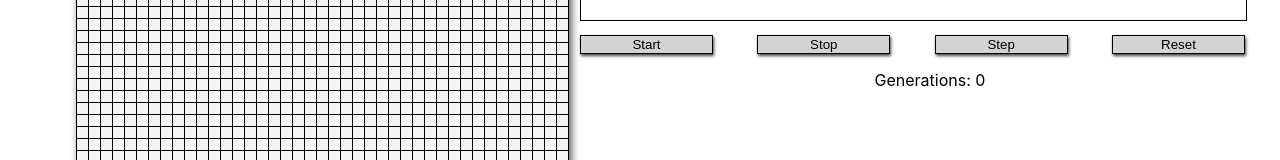
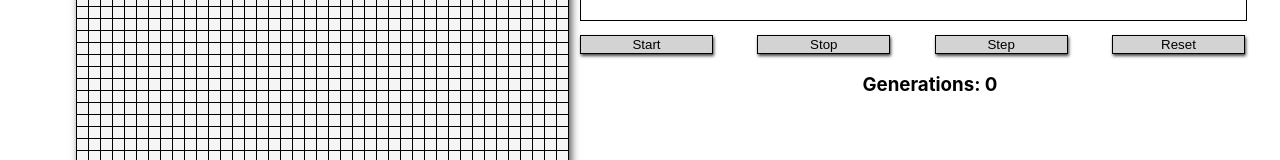
Before and after one commit to dvwhite/react-game-of-life, a React (Create React App) app: page / in a window 1280 px wide. Shown: the part 365-525 px from the top of the page. Built offline with nearby package versions, Linux system fonts and the light colour scheme; the HTML template or start-up script is replaced by a standard one.

Commit message:
Add generations to useEffect dependency array, increase element size

```diff
--- a/src/App.js
+++ b/src/App.js
@@ -55,7 +55,7 @@ function App() {
     return () => {
       clearInterval(timer);
     };
-  }, [isRunning, cells, nextCells]);
+  }, [isRunning, cells, nextCells, generations]);
 
   const initializeGrids = () => {
     // Populate the grid with objects for each cell that track information
@@ -140,7 +140,7 @@ function App() {
             <GrayButton onClick={handleClickStep}>Step</GrayButton>
             <GrayButton onClick={handleClickReset}>Reset</GrayButton>
           </ButtonGroup>
-          <p>Generations: {generations}</p>
+          <h3>Generations: {generations}</h3>
         </Column>
       </Container>
     </div>
```
